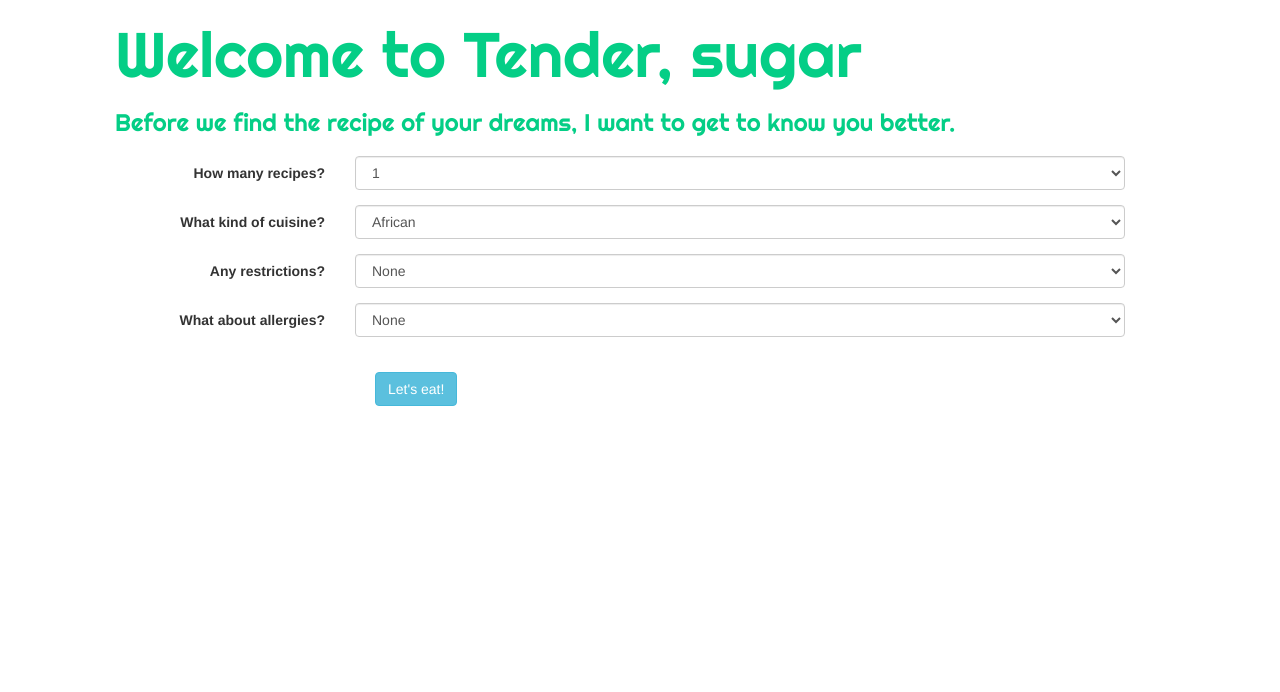
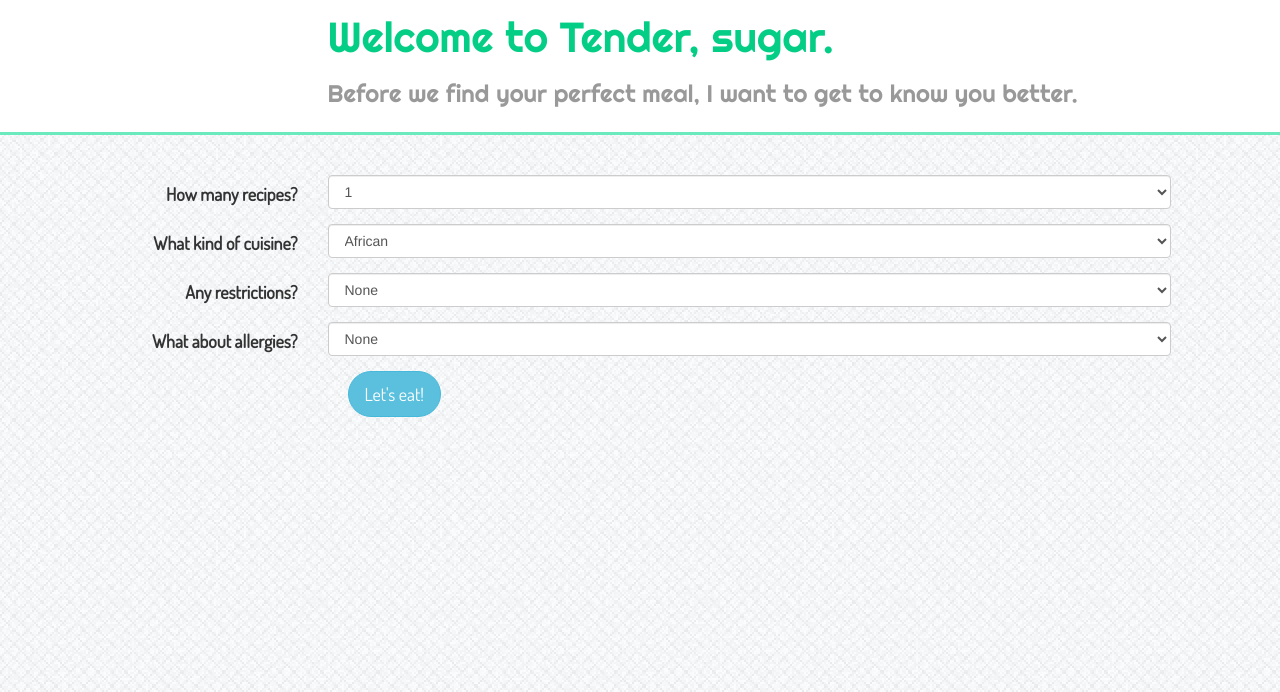
Before and after one commit to LauraMcG/tender, a PHP site: page / in a window 1280 px wide. Shown: the top 692 px of the page. Run offline with PHP 8.4, Linux system fonts and the light colour scheme; some libraries are stand-ins or nearby versions.

Commit message:
added styles upon styles! polished background, header, text.

```diff
--- a/assets/style.css
+++ b/assets/style.css
@@ -1,10 +1,30 @@
+/*BACKGROUND AND HEADER*/
 
-.jumbotron{
-	background-color: white;
+body {
+	background-image: url("grid_noise_2X.png");
+}
+
+.page-header {
+	background-color: #fff;
+	padding: 15px;
+	width: 100%;
+	margin: -1px 0 20px;
+	border-bottom: 3px solid #6BEBBD;
+}
+
+h1{
 	color: #04CE86;
 	margin: 0px;
 	padding: 0px;
 	font-family: 'Righteous', cursive;
+	font-size: 42px;
+}
+
+ .page-header h3,
+ h1 small {
+	font-family: 'Righteous', cursive;
+	color: #999;
+	font-size: 24px;
 }
 
 /*INDEX PAGE*/
@@ -12,31 +32,53 @@
 	margin-top: 20px;
 }
 
+.control-label {
+	font-family: 'Dosis', sans-serif;
+	font-size: 18px;
+}
 
-/*SPECIFC TO SWIPE PAGE*/
 
+/*SWIPE PAGE*/
 #current-recipe {
+	background-color: #fff;
 	padding-top: 8px;
 	border-radius: 5px;
-	box-shadow: 2px 2px 3px #ccc;
+	box-shadow: 3px 3px 0px #ccc;
 }
 
 #recipeName,
 .thumbnail h3  {
 	margin-top: 10px;
-	font-weight: bolder;
+	font-weight: bold;
 	color: #FF6441;
+	font-family: 'Dosis', sans-serif;
 }
 
 #recipeImg {
-	width: 300px;
+	width: 350px;
+	padding: 15px;
 }
 
+/*BUTTON STYLING*/
 .btn {
-	margin: 20px;
+	margin: 0px 20px 20px 20px;
+	font-family: 'Dosis', sans-serif;
 }
 
+.round {
+	border-radius: 24px;
+}
 
+.btn-danger {
+	background-color: #FF6441;
+
+}
+
+.btn-success {
+	background-color: #04CE86;
+}
+
+/*POLARIOD*/
 #current-recipe,
 .comparison {
 	border-width: 1px;
@@ -49,7 +91,7 @@
 
 .thumbnail {
 	padding: 10px;
-	box-shadow: 1px 1px 3px #ccc;
+	box-shadow: 2px 2px 0px #ccc;
 	color: #666;
 }
 
@@ -57,17 +99,13 @@
 	padding-top: 10px;
 }
 
-
-
-/*.thumbnail img {
-	width: 95%;
-}*/
-
 .comparison img {
 	width: 200px;
 	height: 200px;
 }
 
 .thumbnail:hover {
-	box-shadow: 1px 1px 3px #04CE86;
+	box-shadow: 2px 2px 0px #04CE86;
+	color: #04CE86;
+
 }
--- a/index.html
+++ b/index.html
@@ -18,7 +18,7 @@
 <!-- Link to css -->
 <link rel="stylesheet" type="text/css" href="assets/style.css">
 <!-- linking fonts from Google -->
-<link href="https://fonts.googleapis.com/css?family=Righteous" rel="stylesheet">
+<link href="https://fonts.googleapis.com/css?family=Dosis|Righteous" rel="stylesheet">
 
 <!-- Link to JQuery -->
 <script src="https://ajax.aspnetcdn.com/ajax/jQuery/jquery-3.1.1.min.js"></script>
@@ -32,15 +32,20 @@
 </head>
 
 <body>
-<div class= "container">
+<div class= "container-fluid">
     <div class="row">
+      <div class="page-header">
+          <div class="col-sm-offset-3 ">
+            <h1>Welcome to Tender, sugar.</h1>
+            <h3>Before we find your perfect meal, I want to get to know you better.</h3>
+          </div>
+      </div>
+    </div>
 
-        <div class="jumbotron">
-        <h1>Welcome to Tender, sugar</h1>
-        <h3>Before we find the recipe of your dreams, I want to get to know you better.</h3>
-        </div>
         <!-- start survey -->
 
+
+      <div class="row">
         <div class="survey">
           <form class="form-horizontal">
 
@@ -136,7 +141,7 @@
           <!-- -->
             <div class="form-group">
               <div class="col-sm-offset-3 col-sm-9">
-                <button type="submit" class="btn btn-info" id="submit-data" >Let's eat!</button>
+                <button type="submit" class="btn btn-lg btn-info round" id="submit-data" >Let's eat!</button>
               </div>
             </div>
           </form>
```
Also changed, not shown: comparison.html (+9 -7 lines), swipe.html (+14 -10 lines), assets/grid_noise_2X.png (added).
